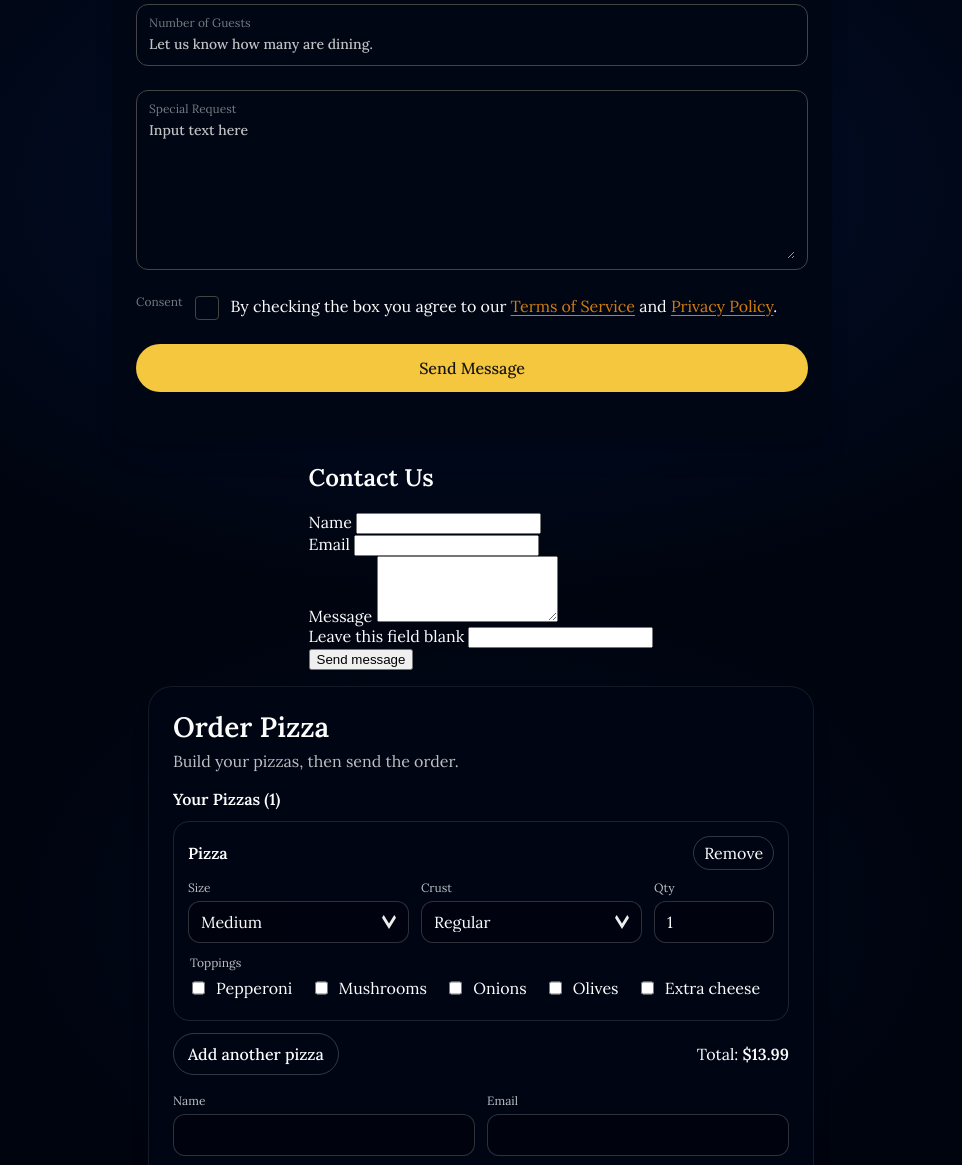
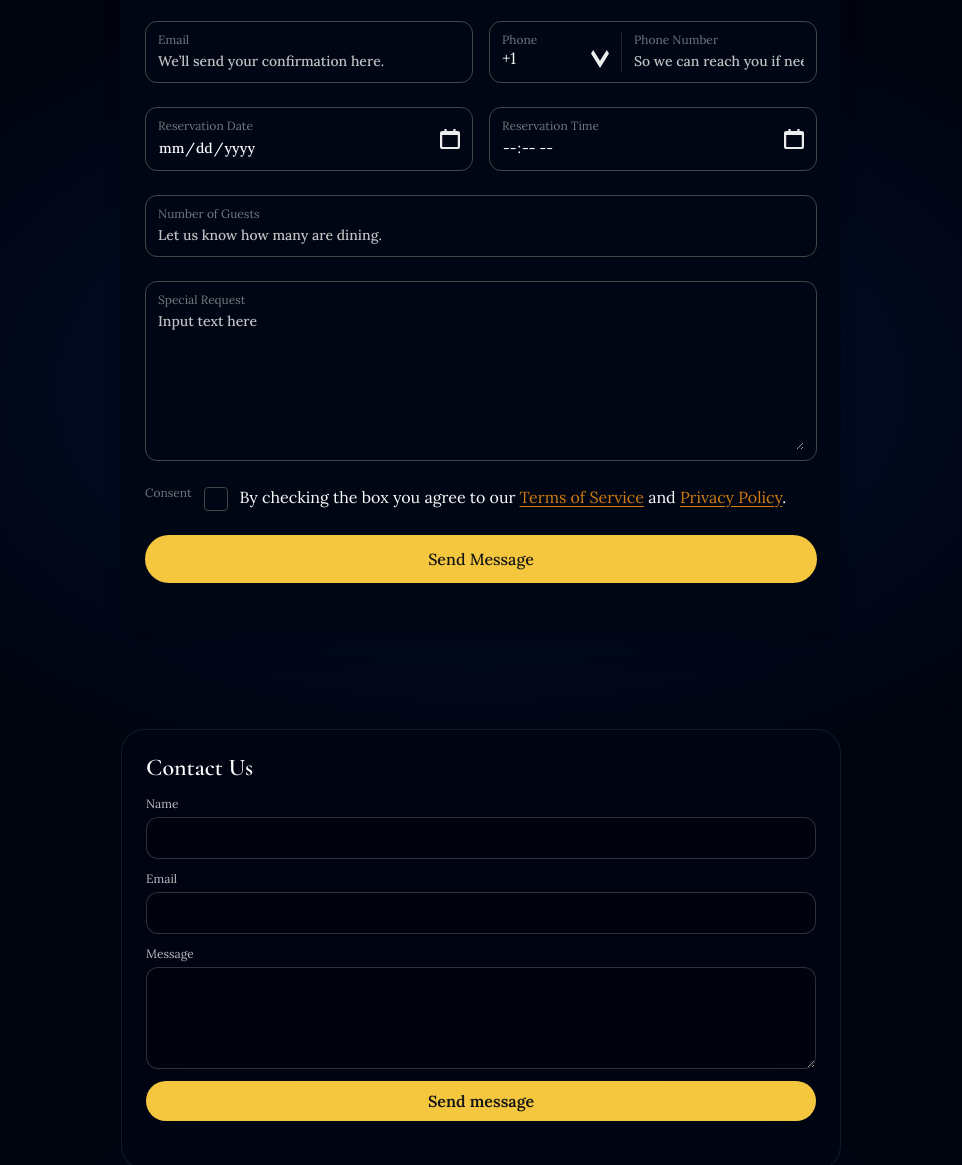
Before and after one commit to elite-coder-2026/pizza-place, a website: page index.html in a window 1280 px wide. Shown: the part 540-1705 px from the top of the page, without its empty margins (159-1121 px from the left). Drawn offline with nearby package versions, Linux system fonts and the light colour scheme.

Commit message:
style(site): add section spacing and FAQ/contact styles

```diff
--- a/css/site.css
+++ b/css/site.css
@@ -16,7 +16,144 @@
 
 .page {
   min-height: 100vh;
-  display: grid;
-  place-items: center;
-  padding: 48px 16px;
+  display: flex;
+  flex-direction: column;
+  align-items: center;
+  justify-content: flex-start;
+  padding: 0 16px;
 }
+
+.page-section {
+  padding: 48px 0;
+  width: 100%;
+  display: flex;
+  justify-content: center;
+}
+
+.faq {
+  width: min(720px, 100%);
+  background: rgba(1, 6, 20, 0.78);
+  border: 1px solid rgba(255, 255, 255, 0.08);
+  border-radius: 24px;
+  padding: 20px 20px;
+}
+
+.faq__title {
+  margin: 0 0 12px;
+  font-family: "Cormorant Garamond", serif;
+  font-size: 24px;
+  font-weight: 600;
+  line-height: 1.2;
+}
+
+.faq__item {
+  border-top: 1px solid rgba(255, 255, 255, 0.08);
+  padding: 10px 0;
+}
+
+.faq__item:first-of-type {
+  border-top: 0;
+}
+
+.faq__question {
+  cursor: pointer;
+  font-weight: 600;
+  list-style: none;
+}
+
+.faq__question::-webkit-details-marker {
+  display: none;
+}
+
+.faq__question::after {
+  content: "▾";
+  float: right;
+  opacity: 0.8;
+}
+
+.faq__item[open] .faq__question::after {
+  content: "▴";
+}
+
+.faq__answer {
+  margin-top: 8px;
+  color: rgba(253, 253, 253, 0.78);
+  line-height: 1.6;
+}
+
+.contact {
+  width: min(720px, 100%);
+  background: rgba(1, 6, 20, 0.78);
+  border: 1px solid rgba(255, 255, 255, 0.08);
+  border-radius: 24px;
+  padding: 24px;
+  display: flex;
+  flex-direction: column;
+  gap: 14px;
+}
+
+.contact__title {
+  margin: 0;
+  font-family: "Cormorant Garamond", serif;
+  font-size: 24px;
+  font-weight: 600;
+  line-height: 1.2;
+}
+
+.contact__fields {
+  display: flex;
+  flex-direction: column;
+  gap: 12px;
+}
+
+.contact__field {
+  display: flex;
+  flex-direction: column;
+  gap: 6px;
+}
+
+.contact__label {
+  color: rgba(253, 253, 253, 0.75);
+  font-size: 12px;
+}
+
+.contact__input {
+  background: rgba(0, 0, 0, 0.25);
+  border: 1px solid rgba(255, 255, 255, 0.18);
+  border-radius: 12px;
+  color: #fdfdfd;
+  font: inherit;
+  padding: 10px 12px;
+}
+
+.contact__input--textarea {
+  resize: vertical;
+}
+
+.contact__hp {
+  display: none;
+}
+
+.contact__actions {
+  display: flex;
+  flex-direction: column;
+  gap: 8px;
+}
+
+.contact__submit {
+  background: #f4c73f;
+  border: 0;
+  border-radius: 999px;
+  color: #151515;
+  cursor: pointer;
+  font: inherit;
+  font-weight: 600;
+  padding: 10px 14px;
+}
+
+.contact__status {
+  color: rgba(253, 253, 253, 0.75);
+  font-size: 12px;
+  margin: 0;
+  min-height: 16px;
+}
```
